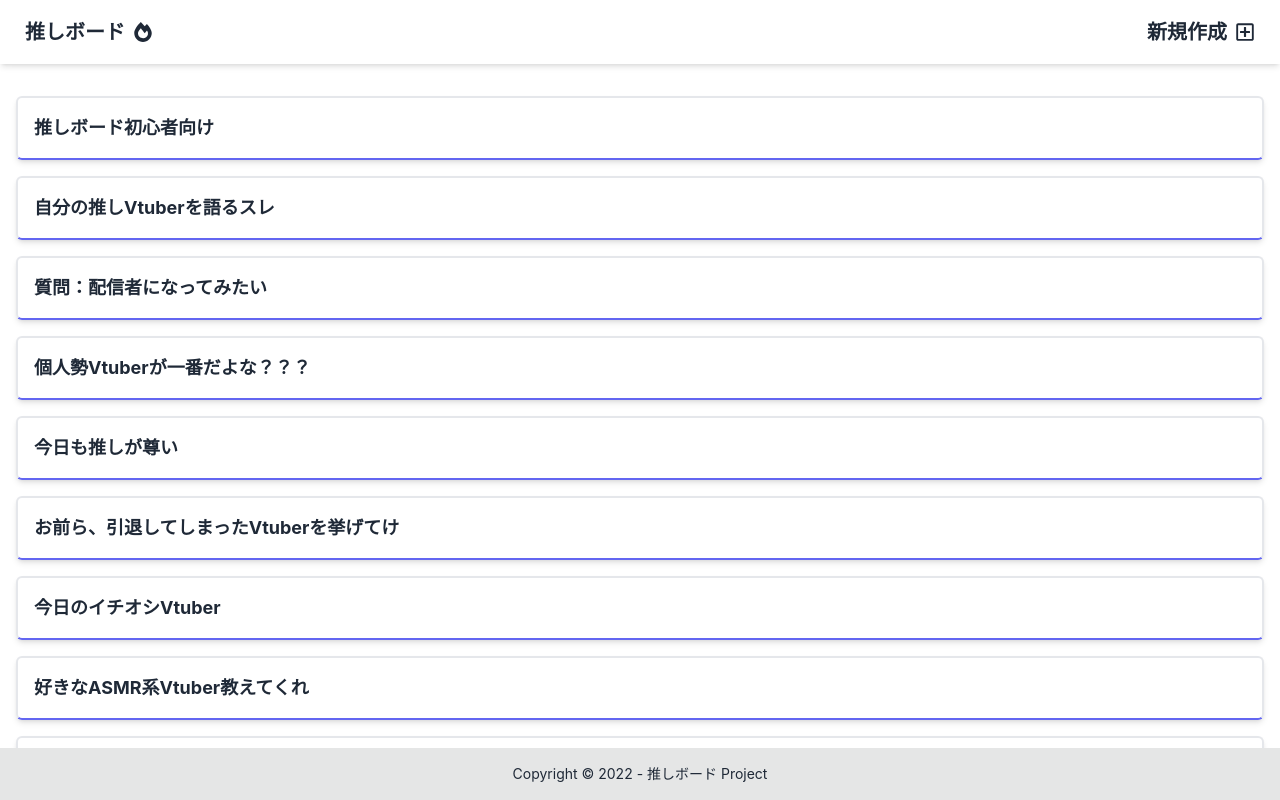
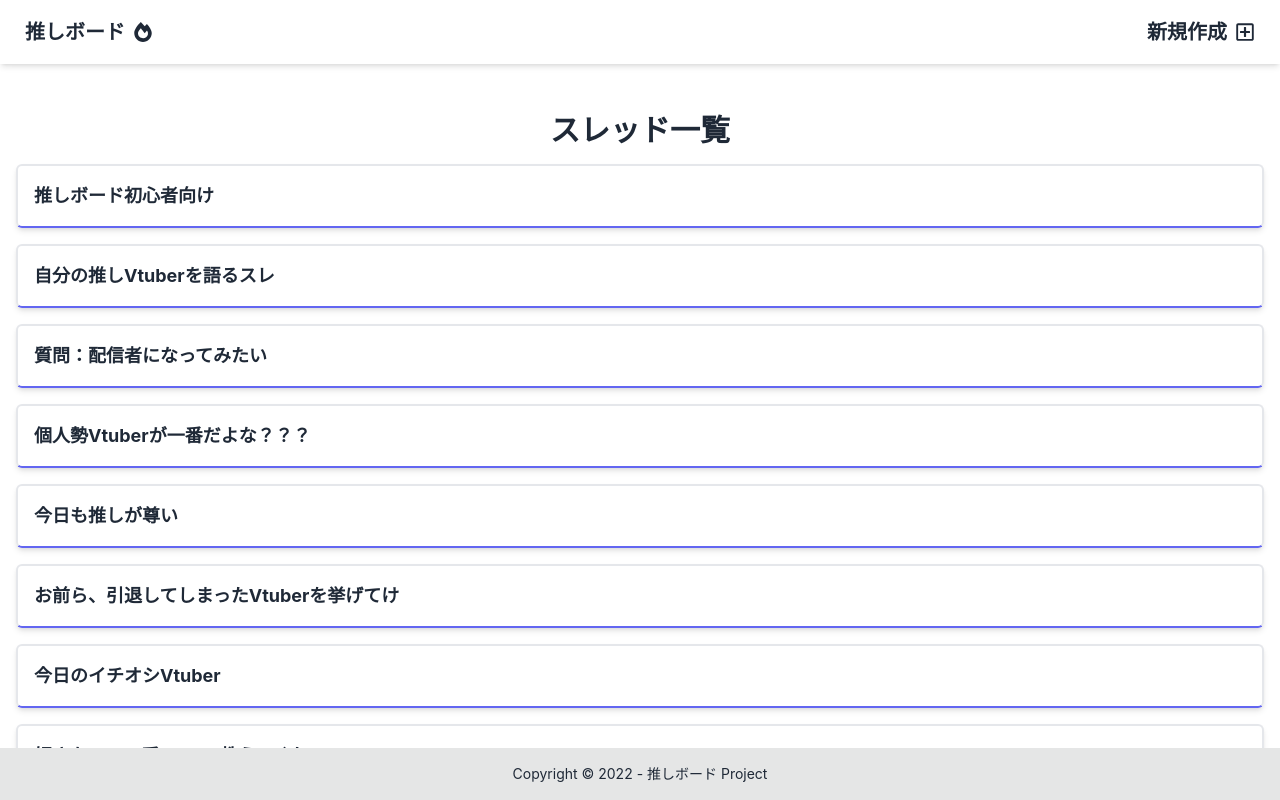
Before and after one commit to 398noe/study-react-board, a React (Create React App) app: page / in a window 1280 px wide. Shown: the top 800 px of the page. Built offline with nearby package versions, Linux system fonts and the light colour scheme.

Commit message:
Add thread list comment on threads page

```diff
--- a/src/pages/Threads.tsx
+++ b/src/pages/Threads.tsx
@@ -10,6 +10,7 @@ export const Threads = () => {
     return (
         <div className="py-4">
             <div className="container mx-auto p-4">
+                <p className="p-4 text-3xl font-bold text-center">スレッド一覧</p>
                 <div className="flex flex-col gap-4">
                     {
                         threads.map((v) => {
```
